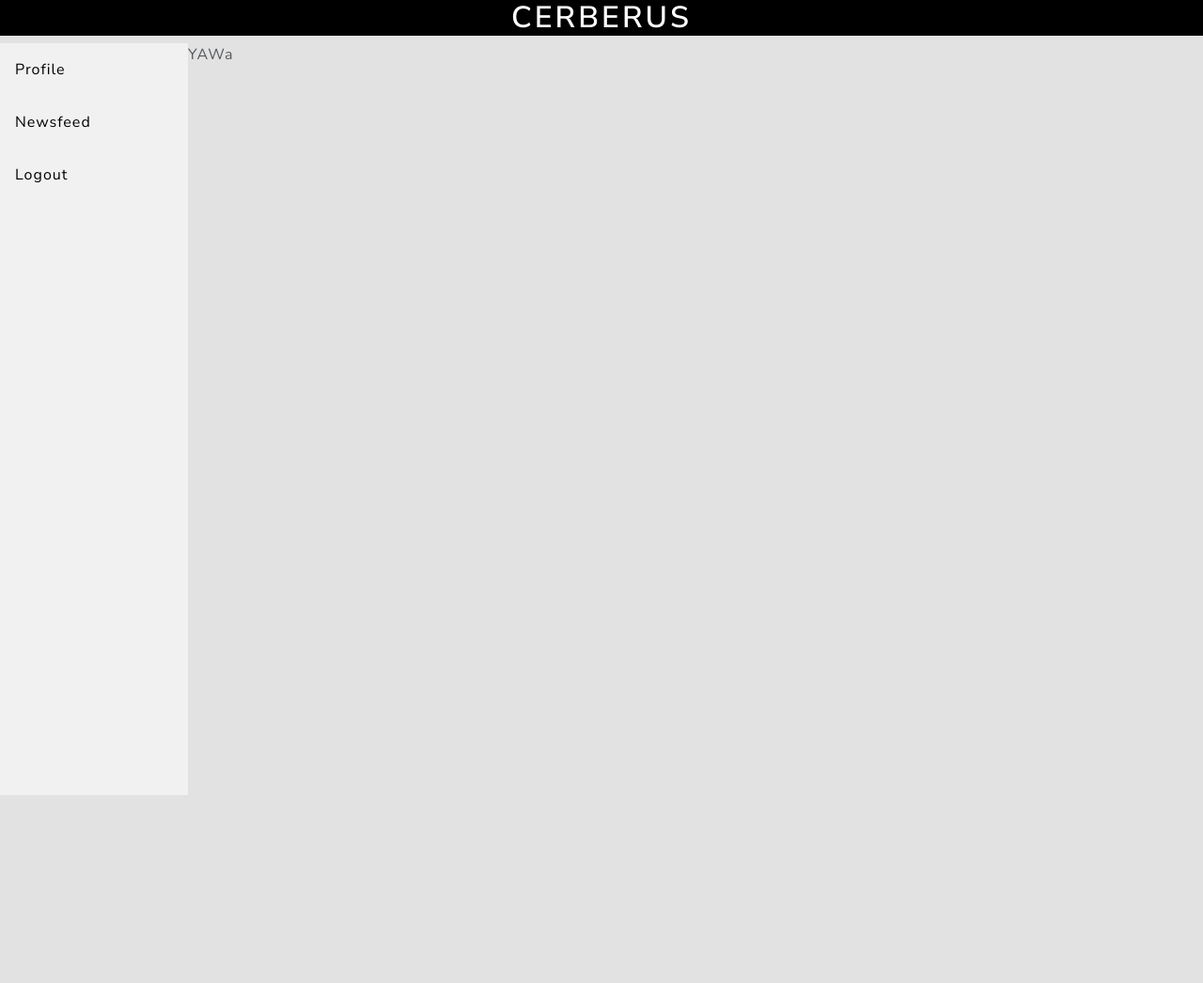
After one commit to RikaScarlet13/Finals-Project, a PHP site: page /newsfeed.php in a window 1280 px wide. The commit adds this page. Shown: the whole page at 94% size. Run offline with PHP 8.4, Linux system fonts and the light colour scheme.

Commit message:
naging php

```diff
--- a/css/style.css
+++ b/css/style.css
@@ -2,25 +2,25 @@
   margin: 0;
   padding: 0;
 
+}
+html {
+  height: 100%;;
 }
 
 /* LOGIN PAGE / REGISTRATION PAGE (index.html) - Rika */
 /* START */
 /* ---------------------------------------------- */
 
-.wrapper {
-  height: auto;
-  width: auto;
-}
+
 
 body{
   background-color: rgb(226, 226, 226);
 
 }
-#wrapper {
+/* #wrapper {
   display: flex;
   flex-direction: column;
-}
+} */
 
 #content {
   display: flex;
@@ -169,7 +174,7 @@ textarea[type="description"] {
 
 .sidebar{
 
-  background-color: gray;
+
   margin: 0;
   padding: 0;
   width: 200px;
@@ -199,9 +204,15 @@ textarea[type="description"] {
 
 div.content {
   margin-left: 200px;
-  padding: 1px 16px;
   height: 1000px;
 }
+
+
+
+.description {
+  overflow: inherit;
+}
+
 
 #content_home {
   display: flex;
--- /dev/null
+++ b/header.php
@@ -0,0 +1,26 @@
+<!DOCTYPE html>
+<html lang="en">
+<head>
+    <meta charset="UTF-8">
+    <meta http-equiv="X-UA-Compatible" content="IE=edge">
+    <meta name="viewport" content="width=device-width, initial-scale=1.0">
+    <script src="https://ajax.googleapis.com/ajax/libs/jquery/3.6.0/jquery.min.js"></script>
+    <script src='./js/register.js'></script>
+    <script src='./js/bootstrap.js'></script>
+    <link rel="stylesheet" href="./css/bootstrap.css">
+
+    <link rel="stylesheet" href="./css/style.css">
+
+    <title>Home</title>
+
+
+
+</head>
+<body>
+    <div class="wrapper">
+        <div id="header">
+            <div class="header_bg">
+                <h1>CERBERUS</h1>
+            </div>
+
+        </div>
--- /dev/null
+++ b/newsfeed.php
@@ -0,0 +1,37 @@
+<?php
+    include_once 'header.php';
+
+?>
+        <div id="left" class="column">
+            <?php include 'sidebar.php';?>
+        </div>
+        <div id="right" class="column">
+            <div class="top-right">
+
+            </div>
+            <div class="bottom">
+                <div class="content">
+
+                        YAWa
+
+
+                </div>
+            </div>
+        </div>
+
+
+
+
+
+
+    </div>
+
+
+
+
+
+
+
+
+</body>
+</html>
--- /dev/null
+++ b/sidebar.php
@@ -0,0 +1,10 @@
+<div class="top-left">
+                <div class="sidebar">
+
+                    <a href="profile.php">Profile</a>
+                    <a href="newsfeed.php">Newsfeed</a>
+                    <a href="logout.php">Logout </a>
+
+                </div>
+            </div>
+            <div class="bottom"></div>
```
Also changed, not shown: other parts of css/style.css (+49 -8 lines), login.php (renamed from index.html, +1 -27 lines), profile.php (renamed from home.html, +10 -28 lines), logout.php (added).
